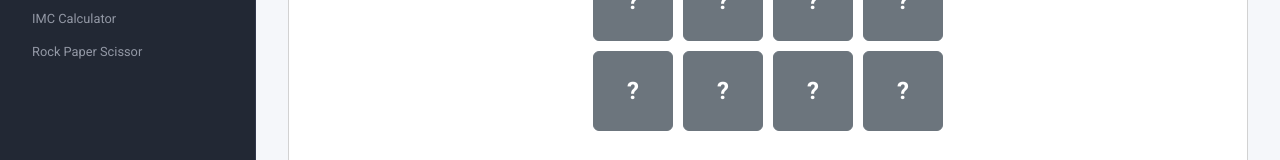
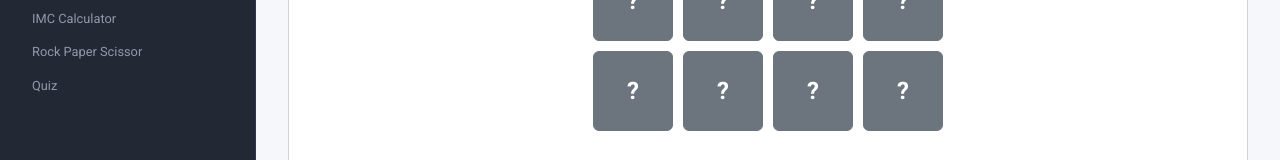
Before and after one commit to pedrotiagojesus/apps-lib, a React (Vite) app: page /apps-lib/memory-game in a window 1280 px wide. Shown: the part 379-539 px from the top of the page. Built offline with nearby package versions, Linux system fonts and the light colour scheme.

Commit message:
New project "Quiz"

```diff
--- /dev/null
+++ b/src/components/Quiz/End.jsx
@@ -0,0 +1,16 @@
+const End = ({ timer, startGame }) => {
+    return (
+        <div id="end">
+            <h2>All Done!</h2>
+            <p className="score-final">
+                Your final score is:
+                <span> {timer}</span>
+            </p>
+            <button className="btn btn-primary" onClick={() => startGame()}>
+                Retry
+            </button>
+        </div>
+    );
+};
+
+export default End;
--- /dev/null
+++ b/src/components/Quiz/Game.jsx
@@ -0,0 +1,31 @@
+const Game = ({ question, feedback, feedbackStatus, clickOption }) => {
+    return (
+        <div id="game">
+            <h2>{question.prompt}</h2>
+            <div className="option-select row">
+                {question.options.map((option, index) => (
+                    <div className="col-md-6" key={index}>
+                        <button
+                            className="btn btn-secondary"
+                            type="button"
+                            onClick={(e) => clickOption(e)}
+                            value={option}
+                        >
+                            {option}
+                        </button>
+                    </div>
+                ))}
+            </div>
+            {feedback && (
+                <div
+                    className={`alert alert-${feedbackStatus} mt-3 mb-0`}
+                    role="alert"
+                >
+                    {feedback}
+                </div>
+            )}
+        </div>
+    );
+};
+
+export default Game;
--- /dev/null
+++ b/src/components/Quiz/Header.jsx
@@ -0,0 +1,11 @@
+const Header = ({ timer }) => {
+    return (
+        <div id="header">
+            <span className="timer">
+                Timer: <span>{timer}</span>
+            </span>
+        </div>
+    );
+};
+
+export default Header;
--- /dev/null
+++ b/src/components/Quiz/Start.jsx
@@ -0,0 +1,18 @@
+import React from "react";
+
+const Start = ({ startGame }) => {
+    return (
+        <div id="start">
+            <h1>Coding Quiz Challenge</h1>
+            <p>
+                Try to answer the following code-related questions. Keep in mind
+                that incorrect answers will penalize your score!
+            </p>
+            <button className="btn btn-primary" onClick={startGame}>
+                Start Quiz
+            </button>
+        </div>
+    );
+};
+
+export default Start;
--- a/src/data/Module.js
+++ b/src/data/Module.js
@@ -51,6 +51,10 @@ const moduleArr = [
         name: "Rock Paper Scissor",
         description: "",
     },
+    {
+        name: "Quiz",
+        description: "",
+    },
 ];
 
 export default moduleArr;
--- /dev/null
+++ b/src/data/Quiz.js
@@ -0,0 +1,53 @@
+const questionArr = [
+    {
+        prompt: `Inside which HTML
+                 element do we put
+                 the JavaScript?`,
+        options: ["<javascript>", "<js>", "<script>", "<scripting>"],
+        answer: "<script>",
+    },
+
+    {
+        prompt: `How do you call a
+                 function named
+                 myFunction?`,
+        options: [
+            "call myFunction()",
+            "myFunction()",
+            "call function myFunction",
+            "Call.myFunction",
+        ],
+        answer: "myFunction()",
+    },
+
+    {
+        prompt: `How does a for loop
+                 start?`,
+        options: [
+            "for (i = 0; i <= 5; i++)",
+            "for (i = 0; i <= 5)",
+            "for i = 1 to 5",
+            " for (i <= 5; i++)",
+        ],
+        answer: "for (i = 0; i <= 5; i++)",
+    },
+
+    {
+        prompt: `In JavaScript, which
+                 of the following is
+                 a logical operator?`,
+        options: ["|", "&&", "%", "/"],
+        answer: "&&",
+    },
+
+    {
+        prompt: `A named element in a
+                 JavaScript program that
+                 is used to store and
+                 retrieve data is a _____.`,
+        options: ["method", "assignment operator", "letiable", "string"],
+        answer: "letiable",
+    },
+];
+
+export default questionArr;
--- a/src/main.jsx
+++ b/src/main.jsx
@@ -29,6 +29,7 @@ import TicTacToe from "./pages/TicTacToe/TicTacToe.jsx";
 import MemoryGame from "./pages/MemoryGame/MemoryGame.jsx";
 import ImcCalculator from "./pages/ImcCalculator/ImcCalculator.jsx";
 import RockPaperScissor from "./pages/RockPaperScissor/RockPaperScissor.jsx";
+import Quiz from "./pages/Quiz/Quiz.jsx";
 
 const router = createBrowserRouter([
     {
@@ -83,6 +84,10 @@ const router = createBrowserRouter([
                 path: "/apps-lib/rock-paper-scissor",
                 element: <RockPaperScissor />,
             },
+            {
+                path: "/apps-lib/quiz",
+                element: <Quiz />,
+            },
         ],
     },
 ]);
--- /dev/null
+++ b/src/pages/Quiz/Quiz.css
@@ -0,0 +1,43 @@
+#header {
+    display: flex;
+    justify-content: end;
+    justify-items: center;
+    margin-bottom: 1rem;
+    background-color: #cccccc35;
+    margin-top: -1rem;
+    margin-left: -1rem;
+    margin-right: -1rem;
+    padding-top: 1rem;
+    padding-right: 1rem;
+    padding-left: 1rem;
+    padding-bottom: 1rem;
+    align-items: center;
+}
+
+#header .timer {
+    font-weight: bold;
+}
+
+#header .timer span {
+    font-weight: normal;
+}
+
+#game .option-select {
+    display: flex;
+    --bs-gutter-x: 1rem;
+    --bs-gutter-y: 1rem;
+    margin-top: 1.5rem;
+}
+
+#game .option-select {
+    display: flex;
+    --bs-gutter-x: 1rem;
+    --bs-gutter-y: 1rem;
+    margin-top: 1.5rem;
+}
+
+#game .option-select button {
+    width: 100%;
+    text-align: left;
+    --bs-btn-padding-y: 1rem;
+}
--- /dev/null
+++ b/src/pages/Quiz/Quiz.jsx
@@ -0,0 +1,120 @@
+// CSS
+import "./Quiz.css";
+
+// Component
+import Card from "../../components/Card";
+import Start from "../../components/Quiz/Start";
+import Game from "../../components/Quiz/Game";
+import End from "../../components/Quiz/End";
+import Header from "../../components/Quiz/Header";
+
+// Data
+import questionArr from "../../data/Quiz";
+import { useEffect, useState } from "react";
+
+const stageArr = [
+    { id: 1, name: "start" },
+    { id: 2, name: "game" },
+    { id: 3, name: "end" },
+];
+
+const Quiz = () => {
+    const [gameStage, setGameStage] = useState(stageArr[0].name);
+    const [currentQuestionIndex, setCurrentQuestionIndex] = useState(0);
+    const [question, setQuestion] = useState(null);
+    const [feedback, setFeedback] = useState("");
+    const [feedbackStatus, setFeedbackStatus] = useState("");
+    const [timer, setTimer] = useState(0);
+    var timerId;
+
+    useEffect(() => {
+        if (timer <= 0) {
+            return;
+        }
+
+        if (gameStage != "game") {
+            return;
+        }
+
+        timerId = setInterval(() => {
+            let tick = timer - 1;
+            setTimer(tick);
+
+            if (tick <= 0) {
+                endGame();
+                return;
+            }
+        }, 1000);
+
+        return () => clearInterval(timerId);
+    }, [timer]);
+
+    const startGame = () => {
+        setGameStage(stageArr[1].name);
+
+        setTimer(questionArr.length * 15);
+        getQuestion();
+    };
+
+    const getQuestion = () => {
+        setQuestion(questionArr[currentQuestionIndex]);
+        setCurrentQuestionIndex((prev) => ++prev);
+    };
+
+    const clickOption = (e) => {
+        const optionSelected = e.target.value;
+
+        if (optionSelected != question.answer) {
+            setFeedback(`Wrong! The correct answer was
+        ${question.answer}`);
+            setFeedbackStatus("danger");
+            setTimer((prev) => prev - 10);
+        } else {
+            setFeedback(`Correct!`);
+            setFeedbackStatus("success");
+        }
+
+        setTimeout(function () {
+            setFeedback("");
+            setFeedbackStatus("");
+
+            if (questionArr.length === currentQuestionIndex) {
+                endGame();
+                return;
+            }
+
+            getQuestion();
+        }, 2000);
+    };
+
+    const endGame = () => {
+        console.log(timerId);
+        clearInterval(timerId);
+        setGameStage(stageArr[2].name);
+        setCurrentQuestionIndex(0);
+    };
+
+    const body = (
+        <>
+            <Header timer={timer} />
+            {gameStage === "start" && <Start startGame={startGame} />}
+            {gameStage === "game" && (
+                <Game
+                    question={question}
+                    feedback={feedback}
+                    feedbackStatus={feedbackStatus}
+                    clickOption={clickOption}
+                />
+            )}
+            {gameStage === "end" && <End timer={timer} startGame={startGame} />}
+        </>
+    );
+
+    return (
+        <>
+            <Card title="Quiz" body={body} />
+        </>
+    );
+};
+
+export default Quiz;
```
